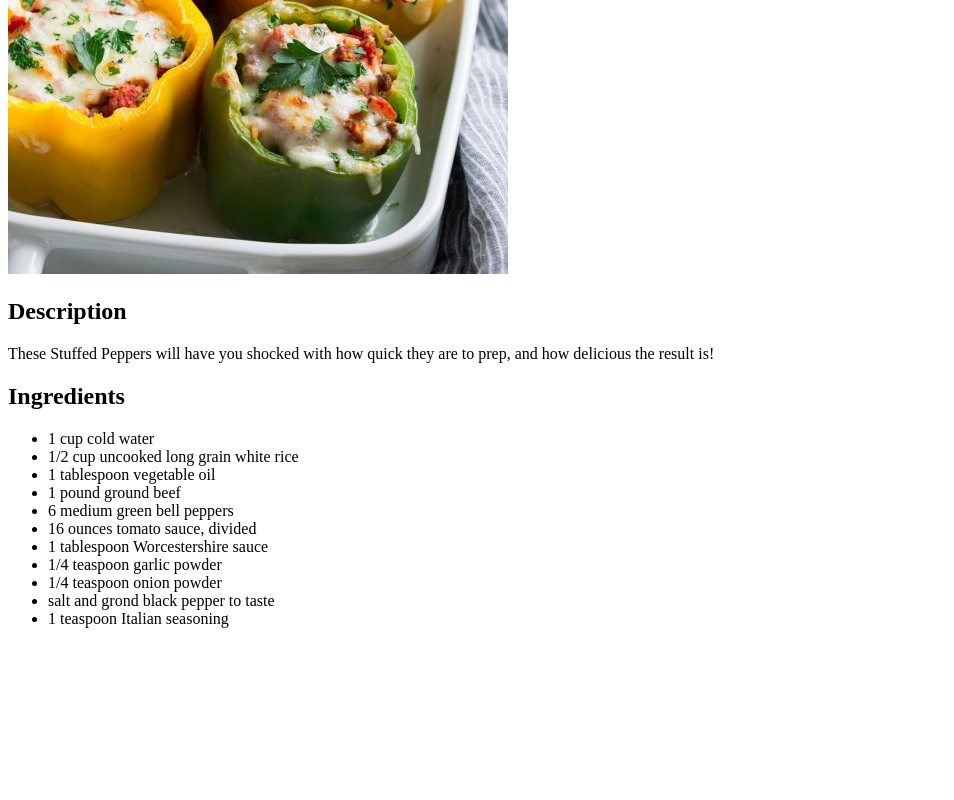
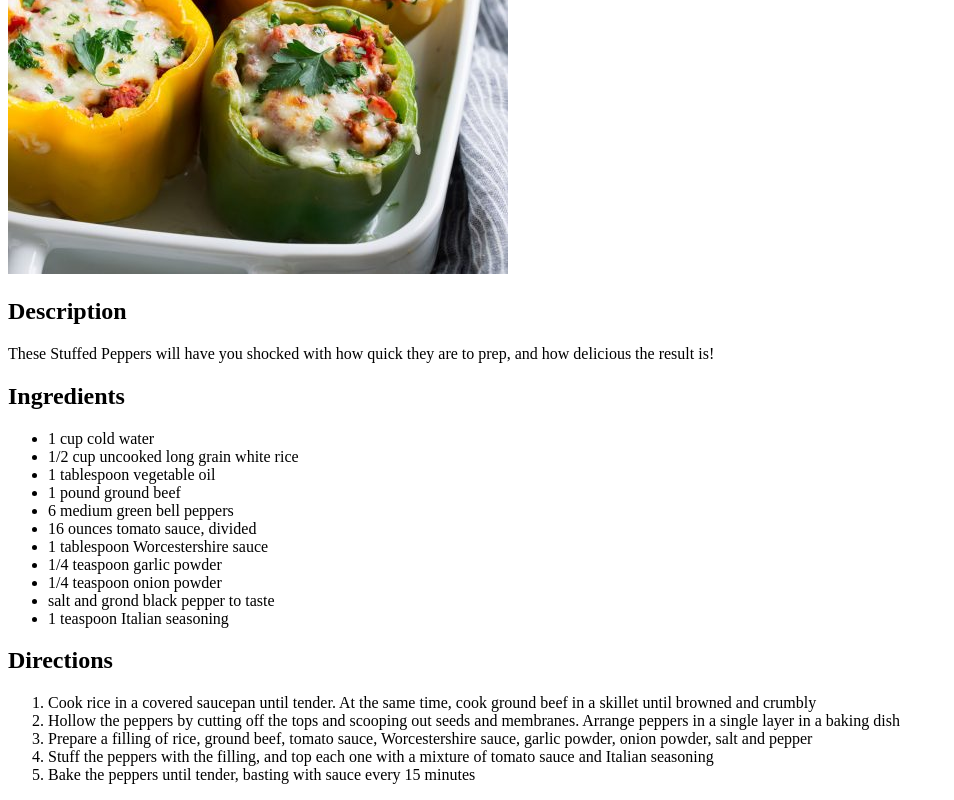
Before and after one commit to TuragIk/odin-recipes, a plain HTML site: page recipes/stuffed_peppers.html in a window 1280 px wide. Shown: the part 306-1106 px from the top of the page, without its empty margins (0-954 px from the left). Before the commit the page ends 950 px from the top, so only its background shows below. Drawn offline with Linux system fonts and the light colour scheme.

Commit message:
Add directions to stuffed_peppers.html
Directions are essential for any readers who wish to make the recipe so they can follow along.

```diff
--- a/recipes/stuffed_peppers.html
+++ b/recipes/stuffed_peppers.html
@@ -24,5 +24,14 @@
         <li>salt and grond black pepper to taste</li>
         <li>1 teaspoon Italian seasoning</li>
     </ul>
+    <h2>Directions</h2>
+    <ol>
+        <li>Cook rice in a covered saucepan until tender. At the same time, cook ground beef in a skillet until browned and crumbly</li>
+        <li>Hollow the peppers by cutting off the tops and scooping out seeds and membranes. Arrange peppers in a single layer in a baking dish</li>
+        <li>Prepare a filling of rice, ground beef, tomato sauce, Worcestershire sauce, garlic powder, onion powder, salt and pepper</li>
+        <li>Stuff the peppers with the filling, and top each one with a mixture of tomato sauce and Italian seasoning</li>
+        <li>Bake the peppers until tender, basting with sauce every 15 minutes</li>
+
+    </ol>
 </body>
 </html>
```
